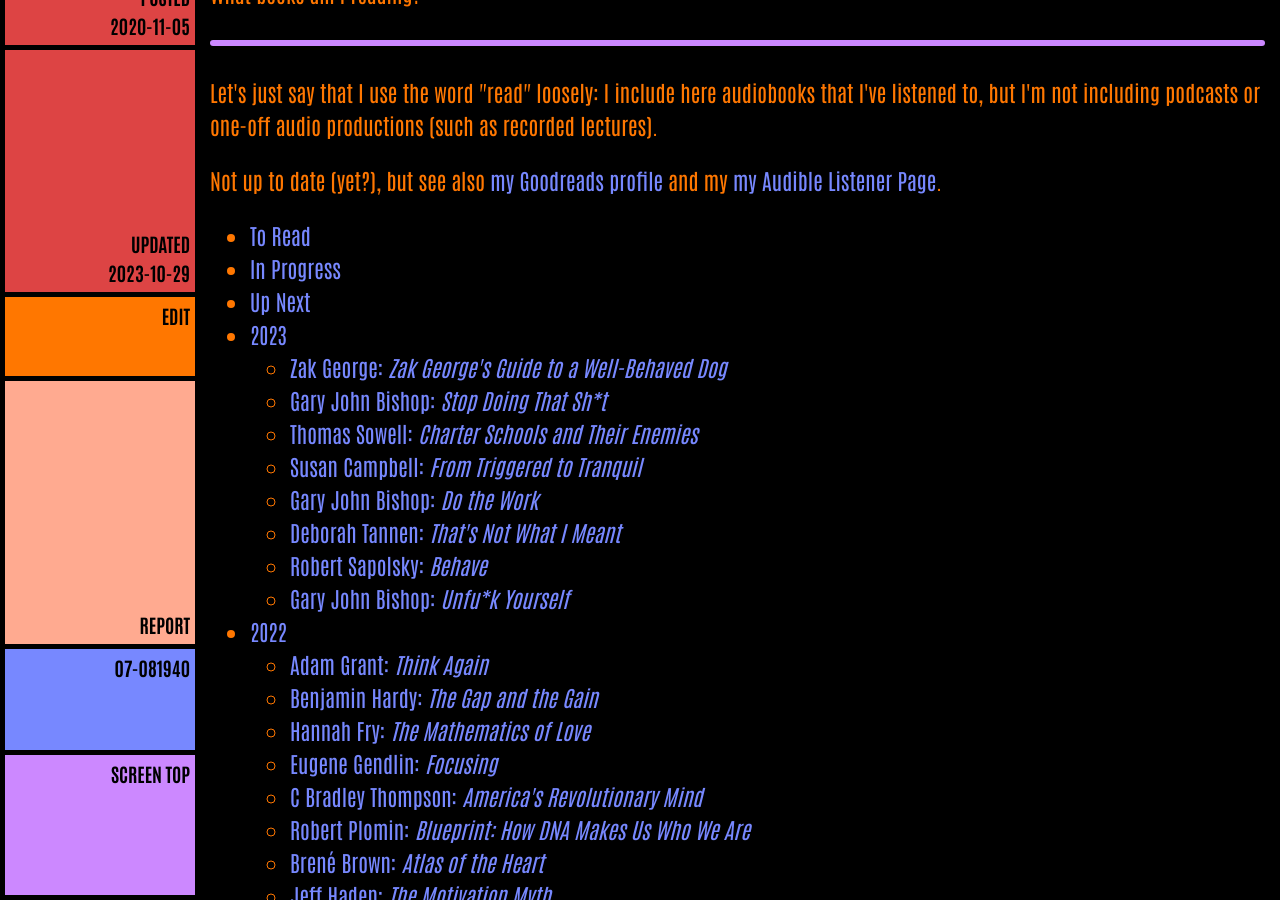
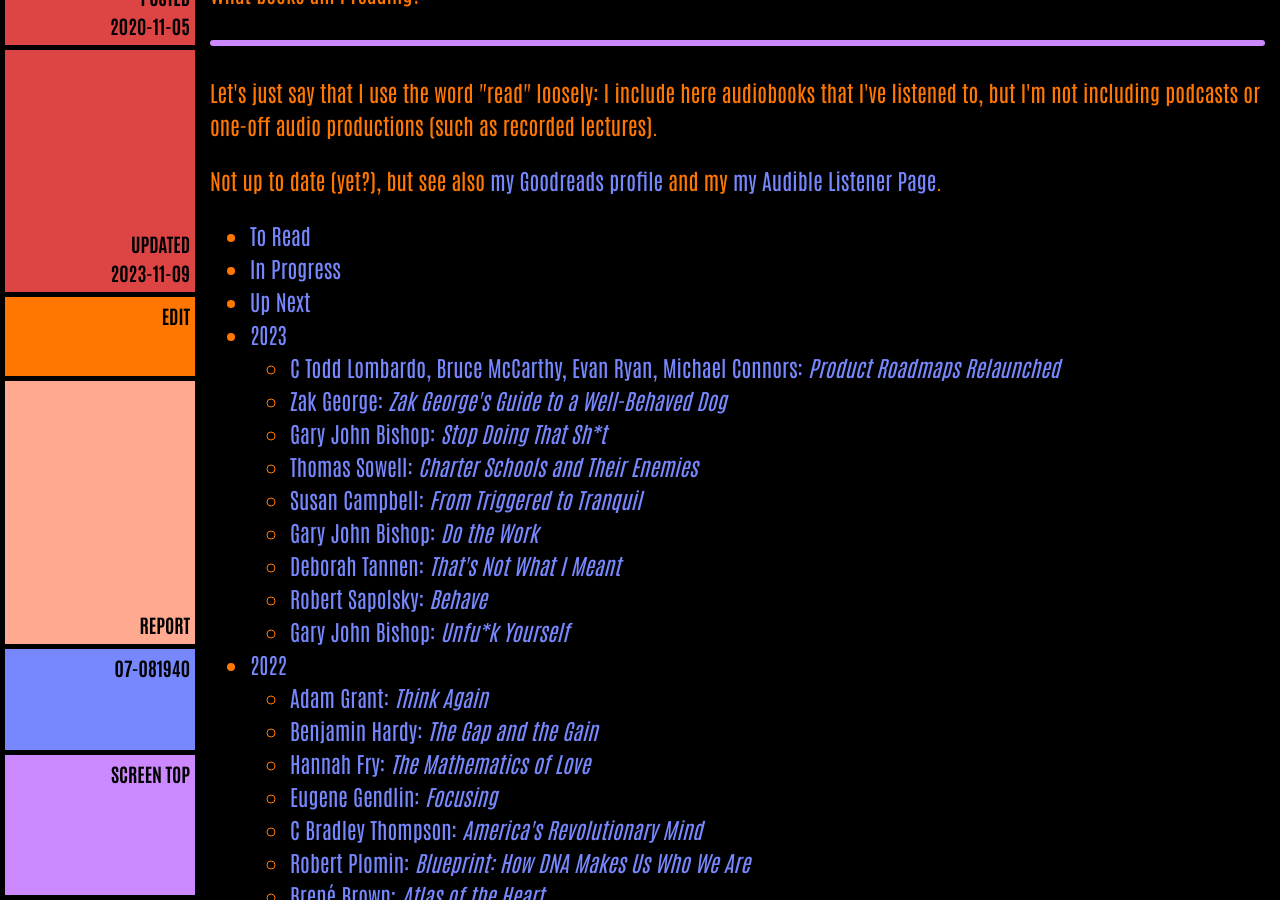
Before and after one commit to ArthurZey/arthurzey.github.io, a Jekyll site: the page built from _pages/reading-list.md, in a window 1280 px wide and 900 px high, scrolled down 410 px. Built offline with Jekyll 4.4.1, drawn with Linux system fonts in a browser that asks for light colours; some of the changed text lies outside the part shown.

Commit message:
added _Product Roadmaps Relaunched_

```diff
--- a/_pages/reading-list.md
+++ b/_pages/reading-list.md
@@ -4,7 +4,7 @@
   - log
 description: "What books am I reading?"
 date: "2020-11-05"
-last_modified_at: "2023-10-29T15:07:58+00:00"
+last_modified_at: "2023-11-09T12:32:42+00:00"
 ---
 
 Let's just say that I use the word "read" loosely: I include here audiobooks that I've listened to, but I'm not including podcasts or one-off audio productions (such as recorded lectures).
@@ -257,6 +257,9 @@
 {% endcomment %}
 
 # 2023
+
+## C Todd Lombardo, Bruce McCarthy, Evan Ryan, Michael Connors: _Product Roadmaps Relaunched_
+[Audible](https://www.audible.com/pd/B08VKM51N1){:target="&lowbar;blank"} | [Kindle](https://www.amazon.com/dp/B076VX53K1/){:target="&lowbar;blank"}
 
 ## Zak George: _Zak George's Guide to a Well-Behaved Dog_
 [Audible](https://www.audible.com/pd/059310644X){:target="&lowbar;blank"} | [Kindle](https://www.amazon.com/dp/B015BCX05S/){:target="&lowbar;blank"}
```
